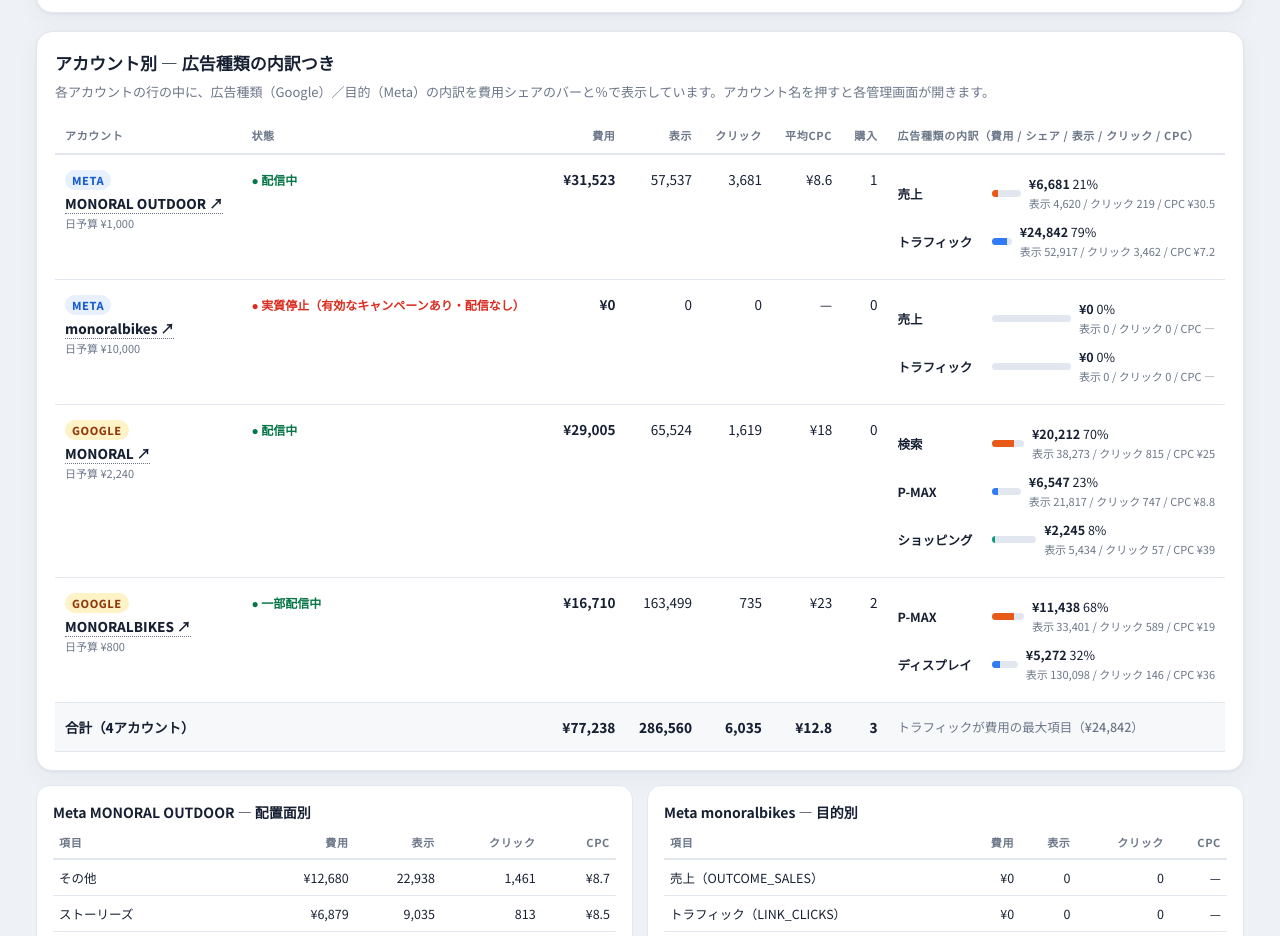
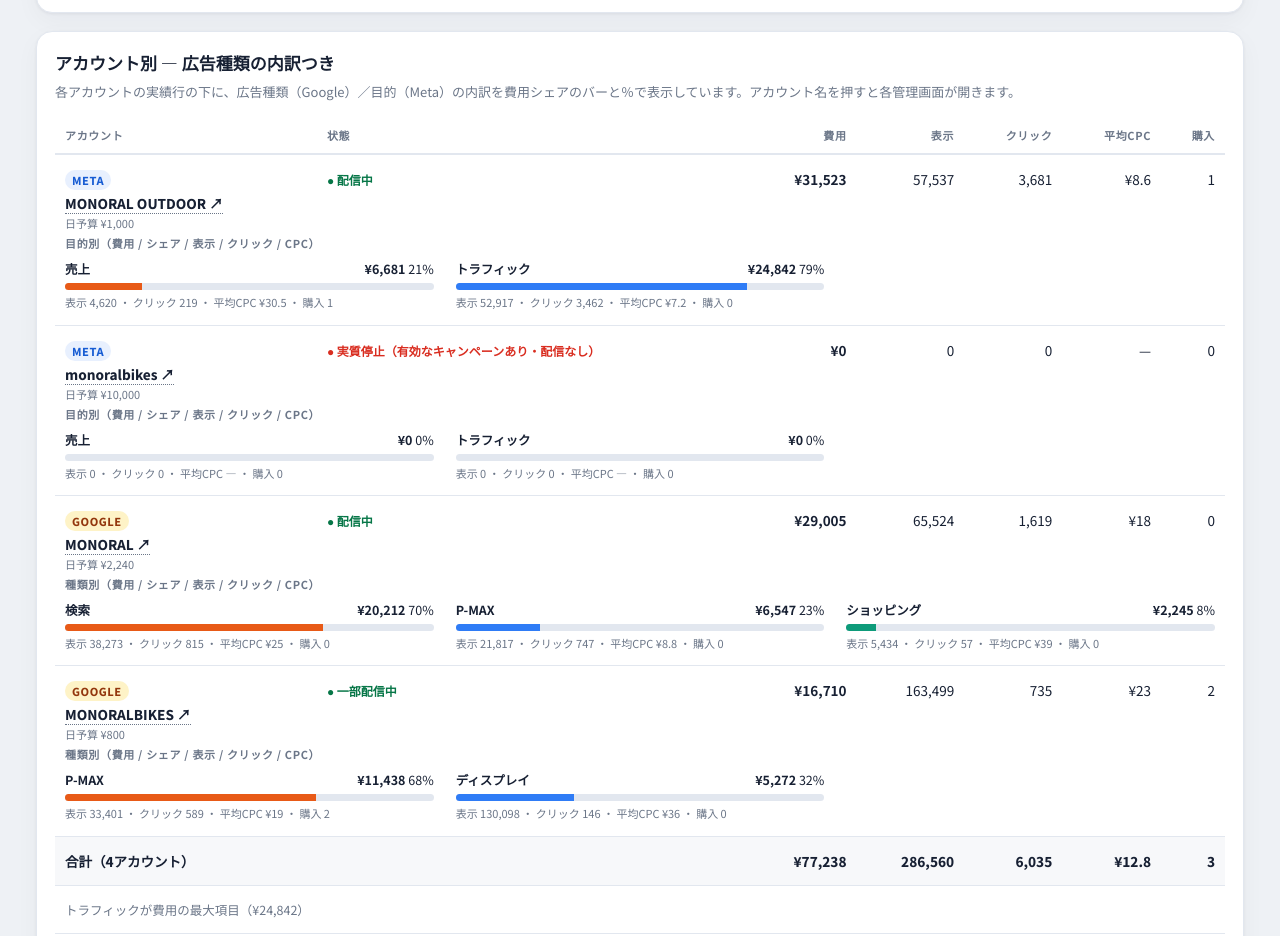
Before and after one commit to tsdesignltd/ads, a plain HTML site: page index.html in a window 1280 px wide. Shown: the part 2493-3429 px from the top of the page. Drawn offline with Linux system fonts and the light colour scheme.

Commit message:
アカウント別表の広告種類の内訳を3カラム横並びに変更（縦方向のスペースを節約）

```diff
--- a/index.html
+++ b/index.html
@@ -94,12 +94,19 @@
 .acct{font-weight:800;line-height:1.4}.plat{font-size:11px;font-weight:800;letter-spacing:.05em;padding:2px 7px;border-radius:99px;display:inline-block;margin-bottom:4px}
 .plat.meta{background:#E8F0FE;color:#175CD3}.plat.google{background:#FEF3C7;color:#93370D}
 .status{font-size:12px;font-weight:700}.status.on{color:#067647}.status.off{color:var(--red)}
-.breakdown{min-width:240px}
-.bd-row{display:grid;grid-template-columns:86px 1fr auto;gap:8px;align-items:center;padding:5px 0;font-size:12.5px}
+.breakdown{display:grid;grid-template-columns:repeat(3,minmax(0,1fr));gap:12px 22px}
+.bd-item{min-width:0;font-size:12.5px}
+.bd-head{display:flex;justify-content:space-between;align-items:baseline;gap:8px}
 .bd-name{font-weight:700;white-space:nowrap;overflow:hidden;text-overflow:ellipsis}
-.bd-bar{height:7px;background:var(--line);border-radius:99px;overflow:hidden}.bd-bar i{display:block;height:100%;background:var(--orange)}
+.bd-cost{white-space:nowrap}
+.bd-bar{height:7px;background:var(--line);border-radius:99px;overflow:hidden;margin-top:5px}.bd-bar i{display:block;height:100%;background:var(--orange)}
 .bd-bar i.b2{background:var(--blue)}.bd-bar i.b3{background:var(--teal)}.bd-bar i.b4{background:var(--amber)}
-.bd-meta{color:var(--muted);font-size:11px;white-space:nowrap}
+.bd-meta{color:var(--muted);font-size:11px;margin-top:4px;line-height:1.5}
+.bd-cap{font-size:11px;letter-spacing:.06em;color:var(--muted);font-weight:700;margin-bottom:8px}
+tr.acct-main td{border-bottom:none;padding-bottom:2px}
+td.bd-cell{padding:2px 10px 14px}
+@media(max-width:1100px){.breakdown{grid-template-columns:repeat(2,minmax(0,1fr))}}
+@media(max-width:640px){.breakdown{grid-template-columns:1fr}}
 .grid2{display:grid;grid-template-columns:1fr 1fr;gap:14px;margin-top:14px}
 .subcard{border:1px solid var(--line);border-radius:14px;padding:16px;background:var(--card)}
 .subcard h3{margin:0 0 4px;font-size:14px}.subcard .cap{font-size:12px;color:var(--muted);margin-bottom:10px}
@@ -304,14 +311,14 @@
     <div class="notice" id="ga4Missing"></div>
   </section>
 
-  <!-- ACCOUNT TABLE WITH BREAKDOWN COLUMN -->
+  <!-- ACCOUNT TABLE WITH BREAKDOWN ROWS -->
   <section class="section" id="accountSection">
     <h2 id="accountHeading">アカウント別 — 広告種類の内訳つき</h2>
-    <p class="lead" id="accountLead">各アカウントの行の中に、広告種類（Google）／目的（Meta）の内訳を費用シェアのバーと％で表示しています。アカウント名を押すと各管理画面が開きます。</p>
+    <p class="lead" id="accountLead">各アカウントの実績行の下に、広告種類（Google）／目的（Meta）の内訳を費用シェアのバーと％で表示しています。アカウント名を押すと各管理画面が開きます。</p>
 
     <div class="table-wrap">
       <table>
-        <thead><tr><th>アカウント</th><th>状態</th><th class="num">費用</th><th class="num">表示</th><th class="num">クリック</th><th class="num">平均CPC</th><th class="num">購入</th><th style="min-width:260px">広告種類の内訳（費用 / シェア / 表示 / クリック / CPC）</th></tr></thead>
+        <thead><tr><th>アカウント</th><th>状態</th><th class="num">費用</th><th class="num">表示</th><th class="num">クリック</th><th class="num">平均CPC</th><th class="num">購入</th></tr></thead>
         <tbody id="acctTbody"></tbody>
       </table>
     </div>
@@ -582,8 +589,10 @@
     return '<div class="breakdown">' + a.breakdowns.map(function(bd, i){
       var share = a.cost ? Math.round(bd.cost / a.cost * 100) : 0;
       var meta = compact ? yen(bd.cost) + ' ' + share + '%' :
-        '<strong>' + yen(bd.cost) + '</strong> ' + share + '%<br><span class="bd-meta">表示 ' + num(bd.impressions) + ' / クリック ' + (bd.clicks == null ? '—' : num(bd.clicks)) + ' / CPC ' + cpc(bd.avgCpc) + '</span>';
-      return '<div class="bd-row"><span class="bd-name" title="' + esc(bd.label) + '">' + esc(shortLabel(bd.label)) + '</span><span class="bd-bar"><i class="' + (colors[i % 4]) + '" style="width:' + share + '%"></i></span><span>' + meta + '</span></div>';
+        '<strong>' + yen(bd.cost) + '</strong> ' + share + '%';
+      var detail = compact ? '' :
+        '<div class="bd-meta">表示 ' + num(bd.impressions) + ' ・ クリック ' + (bd.clicks == null ? '—' : num(bd.clicks)) + ' ・ 平均CPC ' + cpc(bd.avgCpc) + ' ・ 購入 ' + (bd.purchases == null ? '—' : num(bd.purchases)) + '</div>';
+      return '<div class="bd-item"><div class="bd-head"><span class="bd-name" title="' + esc(bd.label) + '">' + esc(shortLabel(bd.label)) + '</span><span class="bd-cost">' + meta + '</span></div><div class="bd-bar"><i class="' + (colors[i % 4]) + '" style="width:' + share + '%"></i></div>' + detail + '</div>';
     }).join('') + '</div>';
   }
   function statusCls(a){ return a.status.indexOf('実質停止') >= 0 ? 'off' : 'on'; }
@@ -591,14 +600,15 @@
     var g = P.brands[cur.brand];
     var rows = visAccounts(P).map(function(a){
       var link = LINKS[a.platform + '_' + a.brand];
-      return '<tr>' +
+      return '<tr class="acct-main">' +
         '<td><span class="plat ' + a.platform + '">' + a.platform.toUpperCase() + '</span><div class="acct"><a href="' + link + '" target="_blank" rel="noopener">' + esc(a.name) + ' ↗</a></div>' + (a.dailyBudget ? '<div class="budget-note">日予算 ' + yen(a.dailyBudget) + '</div>' : '') + '</td>' +
         '<td><span class="status ' + statusCls(a) + '">● ' + esc(a.status) + '</span></td>' +
-        '<td class="num"><strong>' + yen(a.cost) + '</strong></td><td class="num">' + num(a.impressions) + '</td><td class="num">' + (a.clicks == null ? '—' : num(a.clicks)) + '</td><td class="num">' + cpc(a.avgCpc) + '</td><td class="num">' + (a.purchases == null ? '—' : num(a.purchases)) + '</td>' +
-        '<td>' + breakdownHtml(a, false) + '</td></tr>';
+        '<td class="num"><strong>' + yen(a.cost) + '</strong></td><td class="num">' + num(a.impressions) + '</td><td class="num">' + (a.clicks == null ? '—' : num(a.clicks)) + '</td><td class="num">' + cpc(a.avgCpc) + '</td><td class="num">' + (a.purchases == null ? '—' : num(a.purchases)) + '</td></tr>' +
+        '<tr><td class="bd-cell" colspan="7"><div class="bd-cap">' + esc(a.breakdownTitle || '内訳') + '（費用 / シェア / 表示 / クリック / CPC）</div>' + breakdownHtml(a, false) + '</td></tr>';
     }).join('');
     var totalLabel = cur.brand === 'all' ? '合計（4アカウント）' : BRAND_NAME[cur.brand] + ' 合計（2アカウント）';
-    rows += '<tr style="background:var(--card2);font-weight:800"><td colspan="2">' + totalLabel + '</td><td class="num">' + yen(g.cost) + '</td><td class="num">' + num(g.impressions) + '</td><td class="num">' + num(g.clicks) + '</td><td class="num">' + cpc(g.avgCpc) + '</td><td class="num">' + (g.purchasesComplete ? num(g.purchases) : '—') + '</td><td style="font-weight:500;font-size:12.5px;color:var(--muted)">' + (g.largestBreakdown ? esc(g.largestBreakdown.label) + 'が費用の最大項目（' + yen(g.largestBreakdown.cost) + '）' : '') + '</td></tr>';
+    rows += '<tr style="background:var(--card2);font-weight:800"><td colspan="2">' + totalLabel + '</td><td class="num">' + yen(g.cost) + '</td><td class="num">' + num(g.impressions) + '</td><td class="num">' + num(g.clicks) + '</td><td class="num">' + cpc(g.avgCpc) + '</td><td class="num">' + (g.purchasesComplete ? num(g.purchases) : '—') + '</td></tr>';
+    if (g.largestBreakdown){ rows += '<tr><td colspan="7" style="font-size:12.5px;color:var(--muted)">' + esc(g.largestBreakdown.label) + 'が費用の最大項目（' + yen(g.largestBreakdown.cost) + '）</td></tr>'; }
     $('acctTbody').innerHTML = rows;
     $('accountHeading').textContent = cur.brand === 'all' ? 'アカウント別 — 広告種類の内訳つき' : BRAND_NAME[cur.brand] + ' — アカウント別・種類内訳';
     $('mobileCards').innerHTML = visAccounts(P).map(function(a){
```
